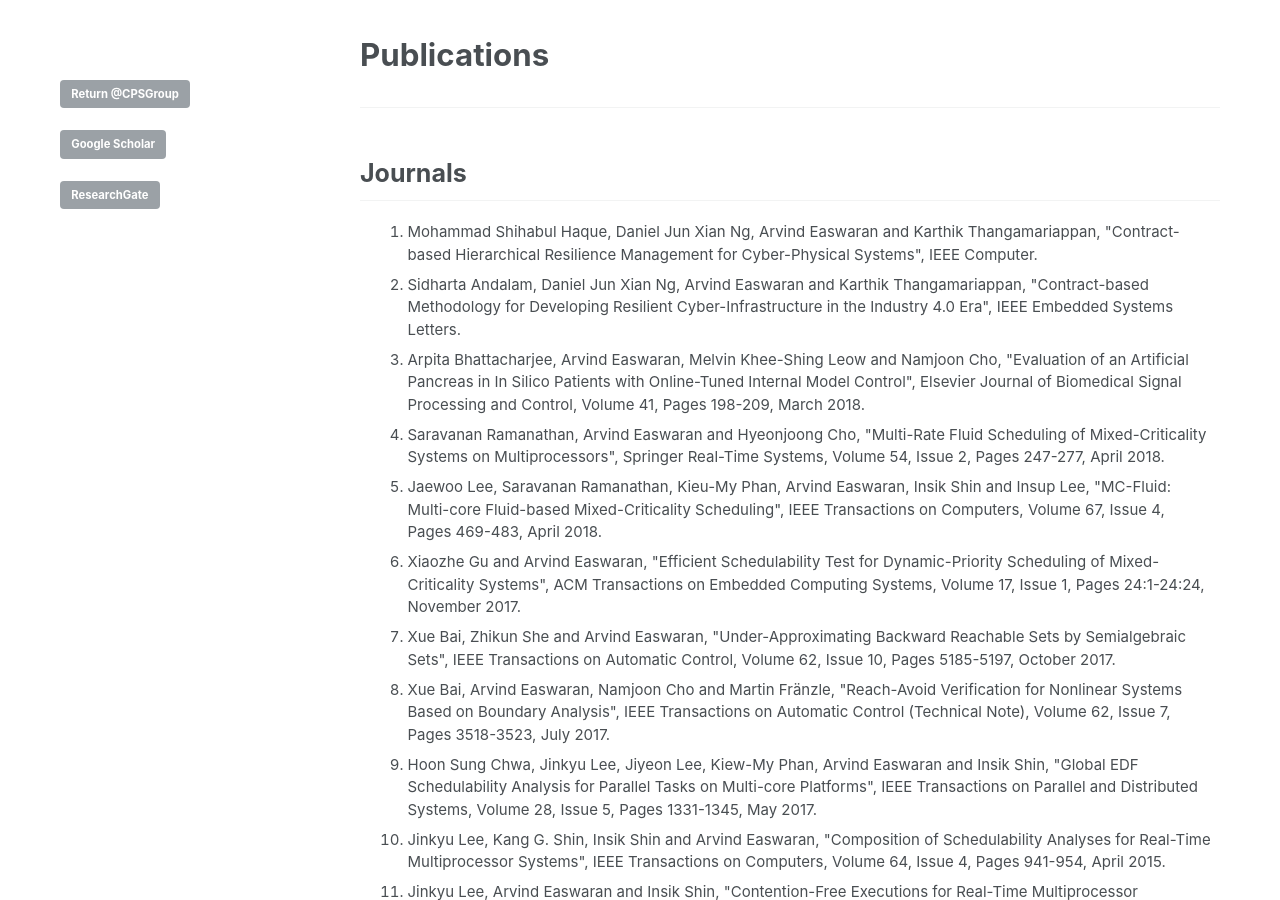
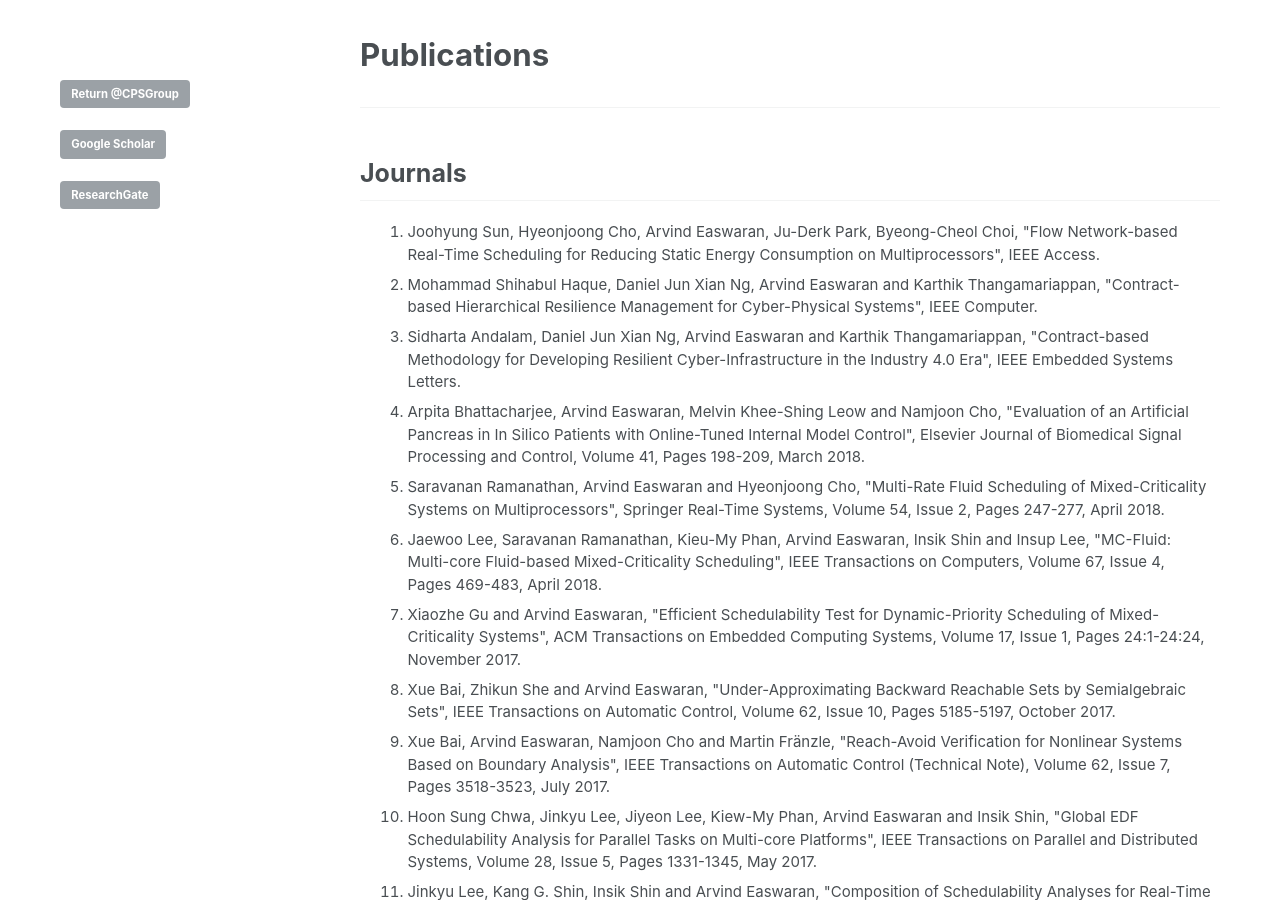
Before and after one commit to CPS-research-group/CPS-research-group.github.io, a Jekyll site: the page built from _pages/research_profile.md, in a window 1280 px wide and 900 px high. Built offline with Jekyll 4.4.1, drawn with Linux system fonts in a browser that asks for light colours.

Commit message:
Paper update.

```diff
--- a/_pages/research_profile.md
+++ b/_pages/research_profile.md
@@ -24,6 +24,7 @@ a.a:active {color:#0000FF; text-decoration:none;}
 ## Journals
 
   <ol>
+    <li class="a">Joohyung Sun, Hyeonjoong Cho, Arvind Easwaran, Ju-Derk Park, Byeong-Cheol Choi, "Flow Network-based Real-Time Scheduling for Reducing Static Energy Consumption on Multiprocessors", IEEE Access.</li>
     <li class="a">Mohammad Shihabul Haque, Daniel Jun Xian Ng, Arvind Easwaran and Karthik Thangamariappan, "Contract-based Hierarchical Resilience Management for Cyber-Physical Systems", IEEE Computer.</li>
     <li class="a">Sidharta Andalam, Daniel Jun Xian Ng, Arvind Easwaran and Karthik Thangamariappan, "Contract-based Methodology for Developing Resilient Cyber-Infrastructure in the Industry 4.0 Era", IEEE Embedded Systems Letters.</li>
     <li class="a">Arpita Bhattacharjee, Arvind Easwaran, Melvin Khee-Shing Leow and Namjoon Cho, "Evaluation of an Artificial Pancreas in In Silico Patients with Online-Tuned Internal Model Control", Elsevier Journal of Biomedical Signal Processing and Control, Volume 41, Pages 198-209, March 2018.</li>
```
